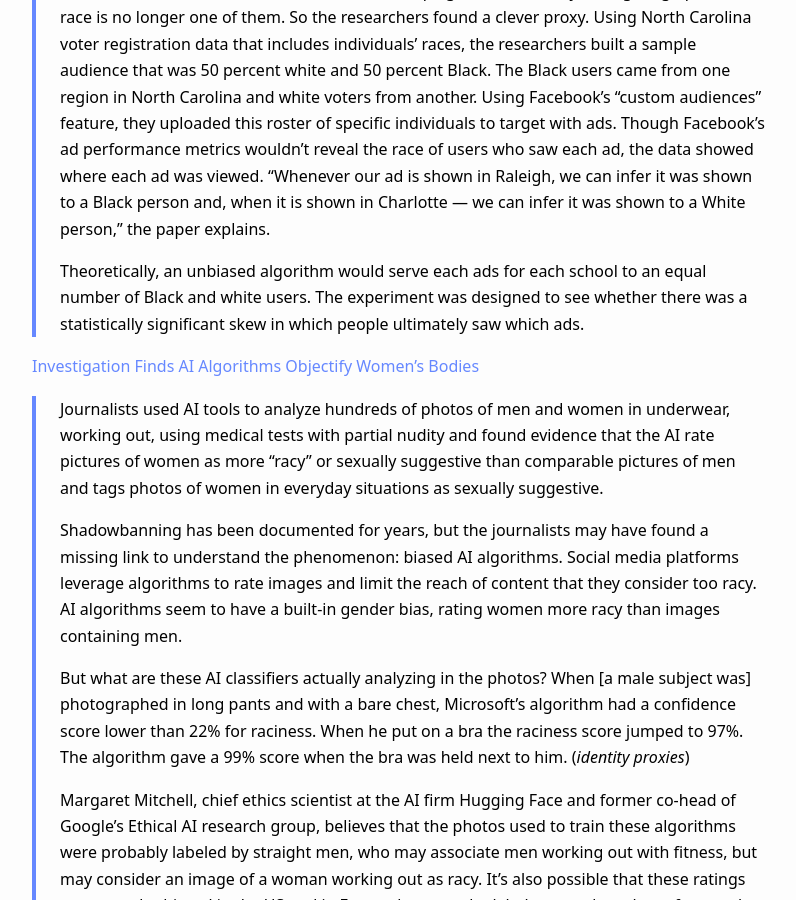
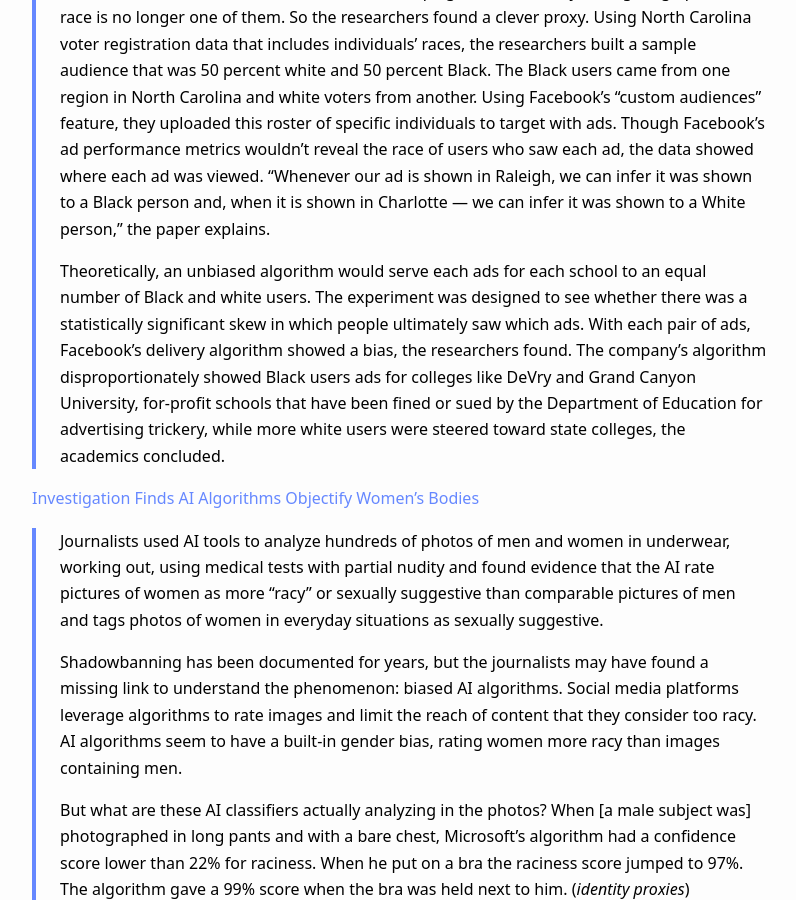
Before and after one commit to lecy/wells-dubois-protocol, a Jekyll site: the page built from index.md, in a window 1280 px wide and 900 px high, scrolled down 10073 px. Shown: the whole window, without its empty margins (240-1036 px from the left). Built offline with Jekyll 4.4.1, drawn with Linux system fonts in a browser that asks for light colours.

Commit message:
Update index.md

```diff
--- a/index.md
+++ b/index.md
@@ -176,7 +176,7 @@ These examples demonstrate how much information is unintentionally encoded in da
 >
 > Advertisers on Facebook can fine-tune their campaigns with a variety of targeting options, but race is no longer one of them. So the researchers found a clever proxy. Using North Carolina voter registration data that includes individuals’ races, the researchers built a sample audience that was 50 percent white and 50 percent Black. The Black users came from one region in North Carolina and white voters from another. Using Facebook’s “custom audiences” feature, they uploaded this roster of specific individuals to target with ads. Though Facebook’s ad performance metrics wouldn’t reveal the race of users who saw each ad, the data showed where each ad was viewed. “Whenever our ad is shown in Raleigh, we can infer it was shown to a Black person and, when it is shown in Charlotte — we can infer it was shown to a White person,” the paper explains.
 >
-> Theoretically, an unbiased algorithm would serve each ads for each school to an equal number of Black and white users. The experiment was designed to see whether there was a statistically significant skew in which people ultimately saw which ads.
+> Theoretically, an unbiased algorithm would serve each ads for each school to an equal number of Black and white users. The experiment was designed to see whether there was a statistically significant skew in which people ultimately saw which ads. With each pair of ads, Facebook’s delivery algorithm showed a bias, the researchers found. The company’s algorithm disproportionately showed Black users ads for colleges like DeVry and Grand Canyon University, for-profit schools that have been fined or sued by the Department of Education for advertising trickery, while more white users were steered toward state colleges, the academics concluded.
 
 [Investigation Finds AI Algorithms Objectify Women’s Bodies](https://www.theguardian.com/technology/2023/feb/08/biased-ai-algorithms-racy-women-bodies)
 
```
